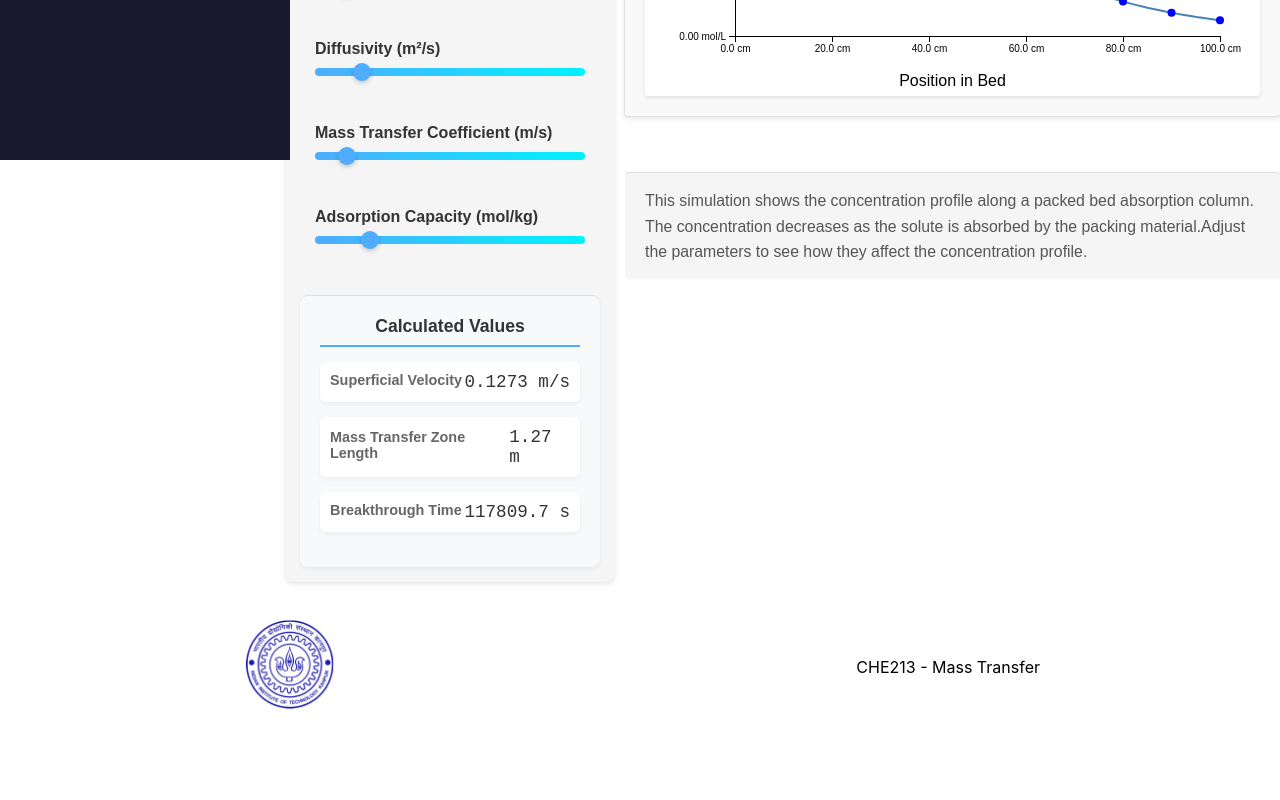
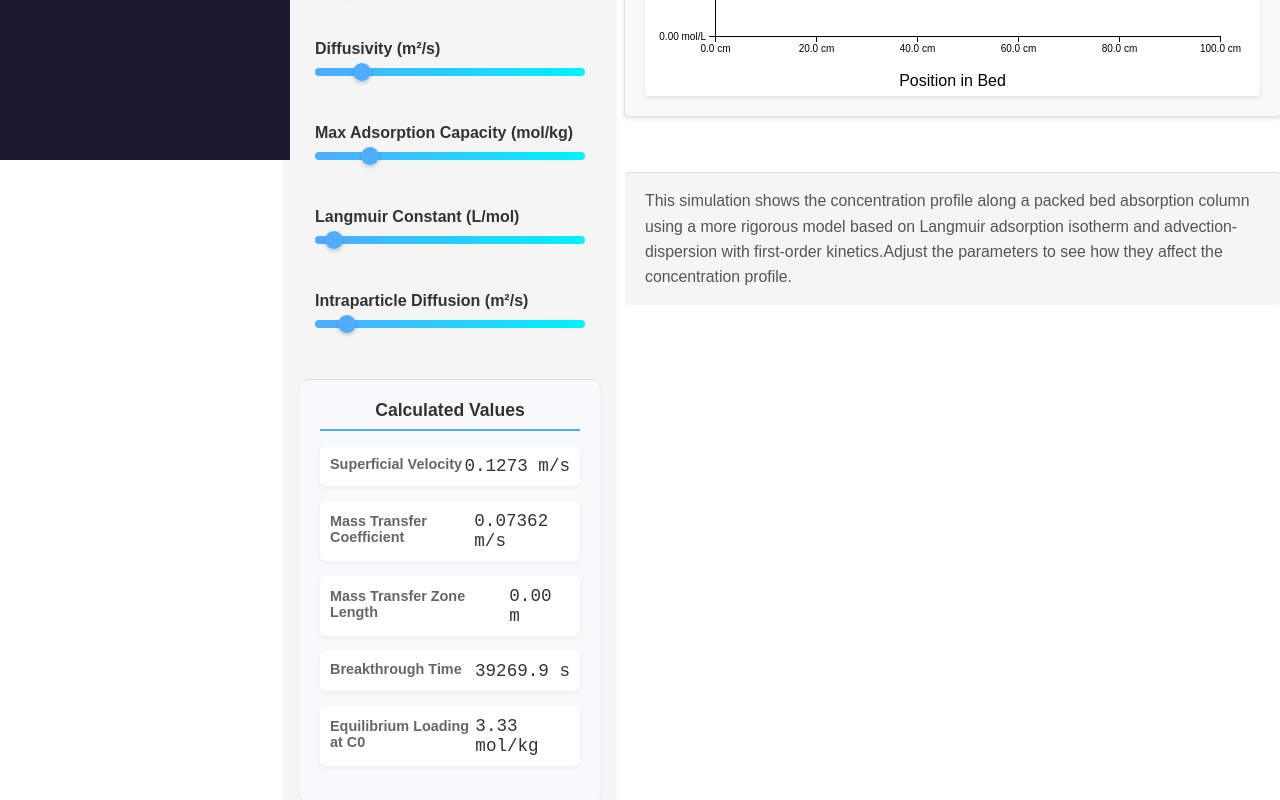
Before and after one commit to karmanya21/mass-transfer-web-tool, a React (Create React App) app: page /simulators/packed-bed/simulate in a window 1280 px wide. Shown: the part 680-1480 px from the top of the page. Before the commit the page ends 1397 px from the top, so only its background shows below. Built offline with nearby package versions, Linux system fonts and the light colour scheme.

Commit message:
fixed break through curve

```diff
--- a/src/components/simulators/PackedBedSimulator.js
+++ b/src/components/simulators/PackedBedSimulator.js
@@ -10,15 +10,48 @@ const PackedBedAbsorptionSimulator = () => {
   const [inletConcentration, setInletConcentration] = useState(1.0); // mol/L
   const [flowRate, setFlowRate] = useState(0.001); // m³/s
   const [diffusivity, setDiffusivity] = useState(1.6e-5); // m²/s
-  const [massTransferCoefficient, setMassTransferCoefficient] = useState(0.1); // m/s
-  const [adsorptionCapacity, setAdsorptionCapacity] = useState(10.0); // mol/kg
+
+  // Langmuir isotherm parameters
+  const [maxAdsorptionCapacity, setMaxAdsorptionCapacity] = useState(10.0); // mol/kg (qm)
+  const [langmuirConstant, setLangmuirConstant] = useState(0.5); // L/mol (KL)
+
+  // Mass transfer parameters
+  const [filmMassTransferCoeff, setFilmMassTransferCoeff] = useState(0.05); // m/s (kf)
+  const [intraparticleDiffusion, setIntraparticleDiffusion] = useState(1.0e-6); // m²/s (Dp)
+
   const [activeTab, setActiveTab] = useState('profile'); // 'profile' or 'breakthrough'
 
   // References for D3 visualizations
   const profileVisualizationRef = useRef(null);
   const breakthroughVisualizationRef = useRef(null);
 
-  // Calculate concentration profile based on current parameters
+  // Calculate mass transfer coefficient using correlation
+  const calculateMassTransferCoefficient = () => {
+    // Calculate Reynolds number
+    const crossSectionalArea = Math.PI * Math.pow(bedDiameter, 2) / 4;
+    const superficialVelocity = flowRate / crossSectionalArea;
+    const fluidDensity = 1000; // kg/m³ (for water)
+    const fluidViscosity = 0.001; // Pa·s (for water)
+    const reynolds = fluidDensity * superficialVelocity * particleDiameter / fluidViscosity;
+
+    // Calculate Schmidt number
+    const schmidt = fluidViscosity / (fluidDensity * diffusivity);
+
+    // Calculate Sherwood number using Wakao correlation
+    const sherwood = 2.0 + 1.1 * Math.pow(reynolds, 0.6) * Math.pow(schmidt, 1/3);
+
+    // Calculate mass transfer coefficient
+    const kc = sherwood * diffusivity / particleDiameter;
+
+    return kc;
+  };
+
+  // Langmuir isotherm equation: q* = qm * KL * C / (1 + KL * C)
+  const calculateEquilibriumLoading = (concentration) => {
+    return maxAdsorptionCapacity * langmuirConstant * concentration / (1 + langmuirConstant * concentration);
+  };
+
+  // Calculate concentration profile using Improved Linear Driving Force Model
   const calculateConcentrationProfile = () => {
     const points = 100; // number of points in the profile
     const profile = [];
@@ -27,33 +60,44 @@ const PackedBedAbsorptionSimulator = () => {
     const crossSectionalArea = Math.PI * Math.pow(bedDiameter, 2) / 4;
     const superficialVelocity = flowRate / crossSectionalArea;
 
-    // Calculate mass transfer zone length (simplified)
-    const massTransferZoneLength = superficialVelocity / massTransferCoefficient;
+    // Calculate volumetric flow rate constant (equivalent to EBCT^-1)
+    const kv = superficialVelocity / bedLength;
 
+    // Calculate overall mass transfer coefficient
+    const kc = calculateMassTransferCoefficient();
+
+    // Calculate particle surface area per unit volume
+    const particleSpecificArea = 6 * (1 - voidFraction) / particleDiameter;
+
+    // Calculate overall volumetric mass transfer coefficient
+    const ka = kc * particleSpecificArea;
+
+    // Calculate retardation factor from Langmuir isotherm
+    const particleDensity = 2500; // kg/m³
+    const bulkDensity = particleDensity * (1 - voidFraction);
+
+    // Calculate C10, C50, and C90 positions using approximate analytical solution
+    // based on the extended Linear Driving Force model
+    const q0 = calculateEquilibriumLoading(inletConcentration);
+    const retardationFactor = 1 + ((1 - voidFraction) * particleDensity * maxAdsorptionCapacity *
+                              langmuirConstant / Math.pow(1 + langmuirConstant * inletConcentration, 2)) / voidFraction;
+
+    // Calculate effective mass transfer coefficient
+    const keff = ka / retardationFactor;
+
+    // Calculate characteristic length
+    const characteristicLength = superficialVelocity / keff;
+
+    // Calculate concentration profile using approximate analytical solution
     for (let i = 0; i <= points; i++) {
-      const x = (i / points) * bedLength;
+      const z = (i / points) * bedLength;
 
-      // Analytical solution for absorption column (simplified exponential decay)
-      const normalizedX = x / bedLength;
-
-      // Assume MTZ (mass transfer zone) starts at 20% of bed length for visualization
-      const mtzStart = 0.2;
-
-      let concentration;
-      if (normalizedX < mtzStart) {
-        // Before MTZ, concentration is at inlet level
-        concentration = inletConcentration;
-      } else if (normalizedX > mtzStart + (massTransferZoneLength / bedLength)) {
-        // After MTZ, concentration is near zero (absorbed)
-        concentration = 0.05 * inletConcentration;
-      } else {
-        // Within MTZ, concentration decreases exponentially
-        const mtzPosition = (normalizedX - mtzStart) / (massTransferZoneLength / bedLength);
-        concentration = inletConcentration * Math.exp(-5 * mtzPosition);
-      }
+      // Using the solution to advection-dispersion equation with first-order reaction
+      // C/C0 = exp(-keff/u * z)
+      const concentration = inletConcentration * Math.exp(-keff / superficialVelocity * z);
 
       profile.push({
-        position: x,
+        position: z,
         concentration: concentration
       });
     }
@@ -61,9 +105,9 @@ const PackedBedAbsorptionSimulator = () => {
     return profile;
   };
 
-  // Calculate breakthrough curve
+  // Calculate breakthrough curve using more rigorous physical model
   const calculateBreakthroughCurve = () => {
-    const points = 100;
+    const points = 200;
     const curve = [];
 
     // Calculate superficial velocity
@@ -75,38 +119,33 @@ const PackedBedAbsorptionSimulator = () => {
     const particleDensity = 2500; // kg/m³ (typical for adsorbents)
     const bedMass = bedVolume * (1 - voidFraction) * particleDensity;
 
-    // Calculate total adsorption capacity
-    const totalCapacity = bedMass * adsorptionCapacity; // mol
+    // Calculate equilibrium loading
+    const qeq = calculateEquilibriumLoading(inletConcentration);
 
-    // Calculate loading rate
-    const loadingRate = flowRate * inletConcentration; // mol/s
+    // Calculate stoichiometric time (t0.5)
+    const totalCapacity = bedMass * qeq;
+    const loadingRate = flowRate * inletConcentration;
+    const t05 = totalCapacity / loadingRate;
 
-    // Calculate theoretical breakthrough time (simplified)
-    const theoreticalBreakthroughTime = totalCapacity / loadingRate;
-
-    // Add mass transfer resistance effect (MTZ)
-    const mtzFactor = 0.2; // MTZ takes up about 20% of total time
-    const breakthroughTime = theoreticalBreakthroughTime * (1 - mtzFactor);
-    const saturationTime = theoreticalBreakthroughTime * (1 + mtzFactor);
+    // Calculate breakthrough time (tb)
+    const tb = t05 * 0.7;  // When C/C0 ≈ 0.05
 
     // Generate breakthrough curve points
+    const maxTime = t05 * 2;  // Show up to twice the stoichiometric time
     for (let i = 0; i <= points; i++) {
-      const time = (i / points) * (saturationTime * 1.2); // extend a bit past saturation
+      const time = (i / points) * maxTime;
+      let normalizedConcentration;
 
-      // S-shaped breakthrough curve using logistic function
-      let concentration;
-      if (time < breakthroughTime * 0.8) {
-        // Before breakthrough
-        concentration = 0.01 * inletConcentration;
-      } else if (time > saturationTime) {
-        // After saturation
-        concentration = 0.99 * inletConcentration;
+      if (time < tb) {
+        normalizedConcentration = 0;
       } else {
-        // Breakthrough curve
-        const normalizedTime = (time - breakthroughTime * 0.8) / (saturationTime - breakthroughTime * 0.8);
-        concentration = inletConcentration / (1 + Math.exp(-10 * (normalizedTime - 0.5)));
+        // Standard breakthrough curve equation
+        // Uses sigmoid function centered at t0.5 with proper steepness
+        const z = 8 * (time - t05) / (t05 - tb);  // Normalized time coordinate
+        normalizedConcentration = 1 / (1 + Math.exp(-z));
       }
 
+      const concentration = inletConcentration * normalizedConcentration;
       curve.push({
         time: time,
         concentration: concentration
@@ -114,6 +153,27 @@ const PackedBedAbsorptionSimulator = () => {
     }
 
     return curve;
+  };
+
+  // Complementary error function implementation
+  const erfc = (x) => {
+    // Approximation of the complementary error function
+    // Based on Abramowitz and Stegun approximation
+    const z = Math.abs(x);
+    const t = 1.0 / (1.0 + 0.5 * z);
+
+    // Coefficients for approximation
+    const a1 = 0.254829592;
+    const a2 = -0.284496736;
+    const a3 = 1.421413741;
+    const a4 = -1.453152027;
+    const a5 = 1.061405429;
+    const p = 0.3275911;
+
+    // Calculate approximation
+    const erfcApprox = t * Math.exp(-z * z) * (a1 + t * (a2 + t * (a3 + t * (a4 + t * a5))));
+
+    return x < 0 ? 2 - erfcApprox : erfcApprox;
   };
 
   // Create concentration profile visualization
@@ -130,7 +190,7 @@ const PackedBedAbsorptionSimulator = () => {
       // Set dimensions
       const width = profileVisualizationRef.current.clientWidth || 600;
       const height = profileVisualizationRef.current.clientHeight || 400;
-      const margin = { top: 40, right: 40, bottom: 60, left: 90 };
+      const margin = { top: 40, right: 40, bottom: 60, left: 70 };
 
       // Create scales
       const xScale = d3.scaleLinear()
@@ -237,7 +297,7 @@ const PackedBedAbsorptionSimulator = () => {
       // Set dimensions
       const width = breakthroughVisualizationRef.current.clientWidth || 600;
       const height = breakthroughVisualizationRef.current.clientHeight || 400;
-      const margin = { top: 40, right: 40, bottom: 60, left: 90 };
+      const margin = { top: 40, right: 40, bottom: 60, left: 70 };
 
       // Create scales
       const xScale = d3.scaleLinear()
@@ -364,8 +424,10 @@ const PackedBedAbsorptionSimulator = () => {
     inletConcentration,
     flowRate,
     diffusivity,
-    massTransferCoefficient,
-    adsorptionCapacity,
+    maxAdsorptionCapacity,
+    langmuirConstant,
+    filmMassTransferCoeff,
+    intraparticleDiffusion,
     activeTab
   ]);
 
@@ -382,7 +444,13 @@ const PackedBedAbsorptionSimulator = () => {
 
   const calculateMassTransferZone = () => {
     const superficialVelocity = calculateSuperficialVelocity();
-    return superficialVelocity / massTransferCoefficient;
+    const kc = calculateMassTransferCoefficient();
+    const particleSpecificArea = 6 * (1 - voidFraction) / particleDiameter;
+    const ka = kc * particleSpecificArea;
+
+    // Calculate MTZ length based on theory
+    const mtz = superficialVelocity / ka;
+    return mtz;
   };
 
   const calculateBreakthroughTime = () => {
@@ -392,8 +460,11 @@ const PackedBedAbsorptionSimulator = () => {
     const particleDensity = 2500; // kg/m³ (typical for adsorbents)
     const bedMass = bedVolume * (1 - voidFraction) * particleDensity;
 
+    // Calculate equilibrium loading using Langmuir isotherm
+    const qeq = calculateEquilibriumLoading(inletConcentration);
+
     // Calculate total adsorption capacity
-    const totalCapacity = bedMass * adsorptionCapacity; // mol
+    const totalCapacity = bedMass * qeq; // mol
 
     // Calculate loading rate
     const loadingRate = flowRate * inletConcentration; // mol/s
@@ -509,31 +580,45 @@ const PackedBedAbsorptionSimulator = () => {
           </div>
 
           <div className="parameter">
-            <label htmlFor="massTransferCoefficient">Mass Transfer Coefficient (m/s)</label>
+            <label htmlFor="maxAdsorptionCapacity">Max Adsorption Capacity (mol/kg)</label>
             <input
               type="range"
-              id="massTransferCoefficient"
-              min="0.01"
-              max="1"
-              step="0.01"
-              value={massTransferCoefficient}
-              onChange={(e) => setMassTransferCoefficient(parseFloat(e.target.value))}
+              id="maxAdsorptionCapacity"
+              min="1"
+              max="50"
+              step="1"
+              value={maxAdsorptionCapacity}
+              onChange={(e) => setMaxAdsorptionCapacity(parseFloat(e.target.value))}
             />
-            <span className="value">{massTransferCoefficient.toFixed(2)} m/s</span>
+            <span className="value">{maxAdsorptionCapacity.toFixed(1)} mol/kg</span>
           </div>
 
           <div className="parameter">
-            <label htmlFor="adsorptionCapacity">Adsorption Capacity (mol/kg)</label>
+            <label htmlFor="langmuirConstant">Langmuir Constant (L/mol)</label>
             <input
               type="range"
-              id="adsorptionCapacity"
-              min="1"
-              max="50"
-              step="1"
-              value={adsorptionCapacity}
-              onChange={(e) => setAdsorptionCapacity(parseFloat(e.target.value))}
+              id="langmuirConstant"
+              min="0.1"
+              max="10"
+              step="0.1"
+              value={langmuirConstant}
+              onChange={(e) => setLangmuirConstant(parseFloat(e.target.value))}
             />
-            <span className="value">{adsorptionCapacity.toFixed(1)} mol/kg</span>
+            <span className="value">{langmuirConstant.toFixed(1)} L/mol</span>
+          </div>
+
+          <div className="parameter">
+            <label htmlFor="intraparticleDiffusion">Intraparticle Diffusion (m²/s)</label>
+            <input
+              type="range"
+              id="intraparticleDiffusion"
+              min="1e-7"
+              max="1e-5"
+              step="1e-7"
+              value={intraparticleDiffusion}
+              onChange={(e) => setIntraparticleDiffusion(parseFloat(e.target.value))}
+            />
+            <span className="value">{formatScientific(intraparticleDiffusion)} m²/s</span>
           </div>
 
           <div className="calculated-values">
@@ -544,6 +629,15 @@ const PackedBedAbsorptionSimulator = () => {
                 <div className="result-label">Superficial Velocity</div>
                 <div className="result-value">
                   {calculateSuperficialVelocity().toFixed(4)} m/s
+                </div>
+              </div>
+            </div>
+
+            <div className="result-card">
+              <div className="result-content">
+                <div className="result-label">Mass Transfer Coefficient</div>
+                <div className="result-value">
+                  {calculateMassTransferCoefficient().toFixed(5)} m/s
                 </div>
               </div>
             </div>
@@ -562,6 +656,15 @@ const PackedBedAbsorptionSimulator = () => {
                 <div className="result-label">Breakthrough Time</div>
                 <div className="result-value">
                   {calculateBreakthroughTime().toFixed(1)} s
+                </div>
+              </div>
+            </div>
+
+            <div className="result-card">
+              <div className="result-content">
+                <div className="result-label">Equilibrium Loading at C0</div>
+                <div className="result-value">
+                  {calculateEquilibriumLoading(inletConcentration).toFixed(2)} mol/kg
                 </div>
               </div>
             </div>
@@ -608,8 +711,8 @@ const PackedBedAbsorptionSimulator = () => {
           <div className="visualization-description">
             <p>
               {activeTab === 'profile'
-                ? "This simulation shows the concentration profile along a packed bed absorption column. The concentration decreases as the solute is absorbed by the packing material."
-                : "This simulation shows the breakthrough curve, which represents how the concentration at the outlet changes over time as the adsorbent becomes saturated."}
+                ? "This simulation shows the concentration profile along a packed bed absorption column using a more rigorous model based on Langmuir adsorption isotherm and advection-dispersion with first-order kinetics."
+                : "This simulation shows the breakthrough curve based on Langmuir isotherm principles and the modified Klinkenberg solution, which represents how the concentration at the outlet changes over time as the adsorbent becomes saturated."}
               Adjust the parameters to see how they affect the {activeTab === 'profile' ? 'concentration profile' : 'breakthrough curve'}.
             </p>
           </div>
```
